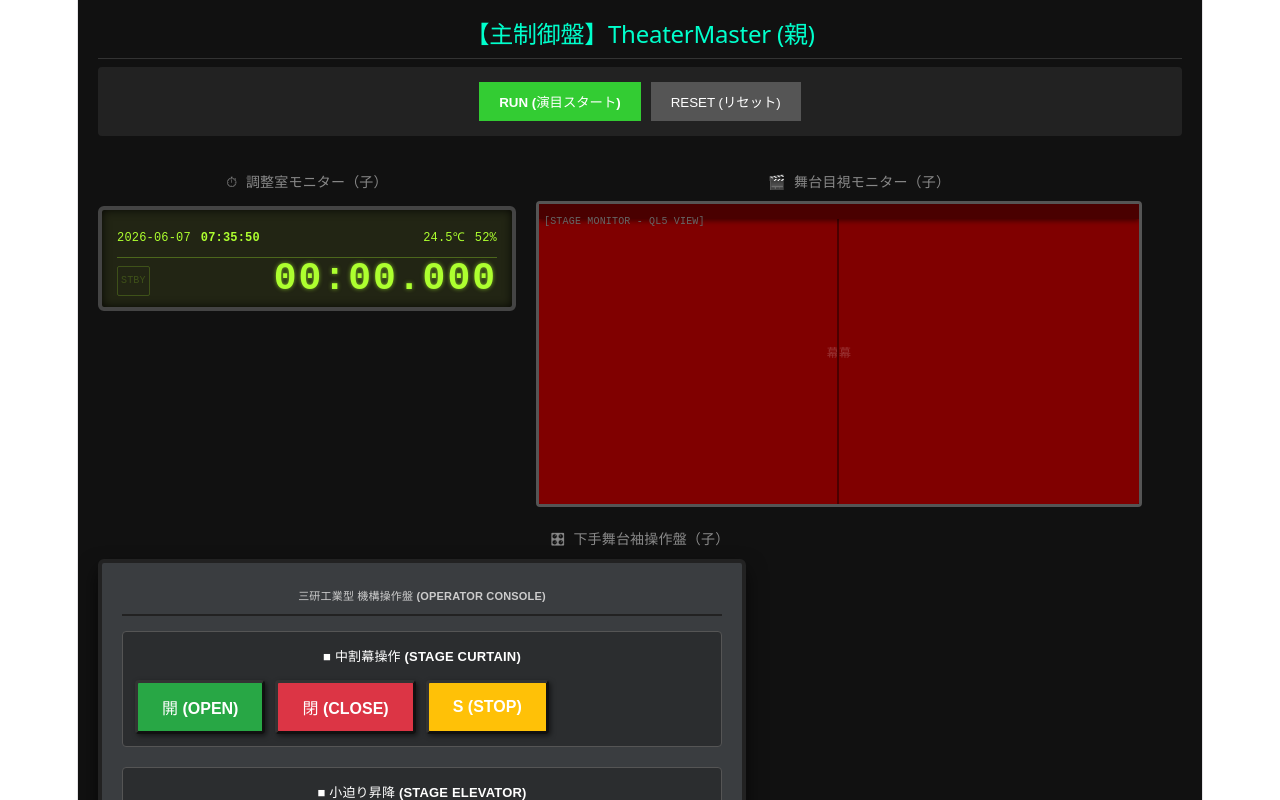
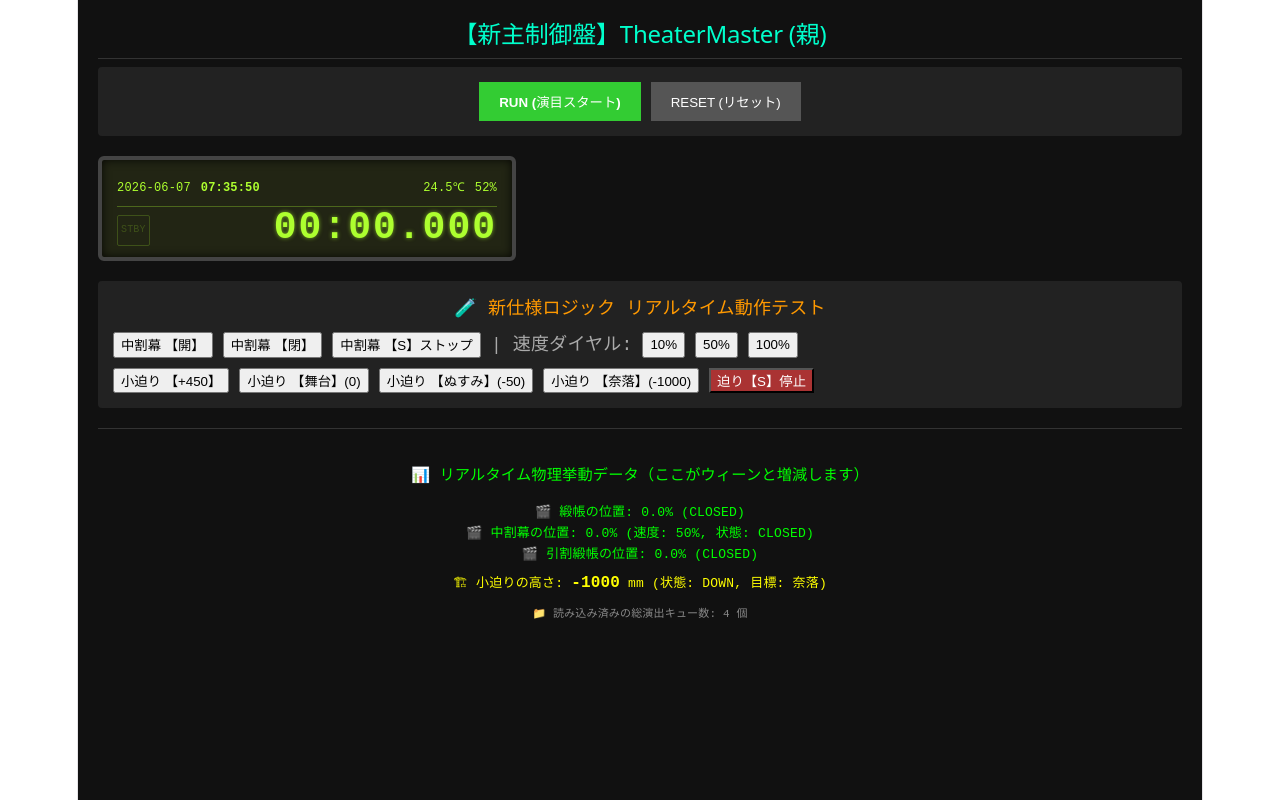
Before and after one commit to yuji-oonaka/stage-director-chronicle, a React (Vite) app: page / in a window 1280 px wide. Shown: the top 800 px of the page. Built offline with nearby package versions, Linux system fonts and the light colour scheme.

Commit message:
fix: [バグ修正] TheaterMaster内の未使用の型インポートおよび変数の警告を解消

```diff
--- a/src/components/TheaterMaster.tsx
+++ b/src/components/TheaterMaster.tsx
@@ -1,17 +1,34 @@
-import React, { useState, useEffect, useRef } from "react";
-import type { StageState, TimelineEvent } from "../types/theater";
+import { useState, useEffect, useRef } from "react";
+// KoseriState をインポートから削除
+import type { StageState, TimelineEvent, CurtainState } from "../types/theater";
 import timelineData from "../data/timeline.json";
 import { SeikoClock } from "./SeikoClock";
-import { StageMonitor } from "./StageMonitor";
-// 【追加】操作盤のインポート
-import { OperatorConsole } from "./OperatorConsole";
 
+// 幕の初期状態を生成するヘルパー
+const createInitialCurtain = (): CurtainState => ({
+  position: 0, // 0: 全閉、100: 全開
+  status: "closed",
+  speedDial: 50, // 写真のダイヤル初期値を意識して50%スタート
+});
+
+// 新・舞台初期状態（本物の構造レイヤーを完全網羅）
 const initialStageState: StageState = {
-  curtain: "closed",
-  koseri: "down",
-  horizone: false,
+  curtainMain: createInitialCurtain(), // 1. 緞帳
+  koseri: {
+    // 2. 小迫り
+    currentHeight: -1000, // 奈落（地下1000mm）に沈んでいる状態スタート
+    status: "down",
+    targetNamedPosition: "奈落",
+  },
+  curtainMiddle: createInitialCurtain(), // 3. 中割幕
+  curtainBack: createInitialCurtain(), // 4. 引割緞帳（渡りの引き割幕）
+  horizone: { active: false, color: "#050505" },
   actorPresent: "none",
 };
+
+// シミュレーション用の基準速度設定
+const CURTAIN_BASE_SPEED = 0.01; // 100%速度のとき、1msあたりに動く幕の％量
+const KOSERI_SPEED = 0.3; // 1msあたりに昇降するミリメートル（mm）
 
 export const TheaterMaster: React.FC = () => {
   const [isPlaying, setIsPlaying] = useState<boolean>(false);
@@ -20,13 +37,79 @@ export const TheaterMaster: React.FC = () => {
 
   const requestRef = useRef<number | null>(null);
   const previousTimeRef = useRef<number | null>(null);
-
   const timeline: TimelineEvent[] = timelineData as TimelineEvent[];
 
+  // 毎フレーム呼ばれる高精度シミュレーション関数
   const animate = (time: number) => {
     if (previousTimeRef.current !== null) {
       const deltaTime = time - previousTimeRef.current;
       setElapsedTime((prevTime) => prevTime + deltaTime);
+
+      // --- 物理数値のリアルタイム計算処理 ---
+      setStageState((prev) => {
+        const next = { ...prev };
+
+        // 1. 各種幕（緞帳、中割、引割）のシミュレーション計算
+        const updateCurtain = (curtain: CurtainState): CurtainState => {
+          let pos = curtain.position;
+          let stat = curtain.status;
+          // ダイヤル速度(%)に応じた実際の移動速度
+          const speed =
+            deltaTime * CURTAIN_BASE_SPEED * (curtain.speedDial / 100);
+
+          if (stat === "opening") {
+            pos += speed;
+            if (pos >= 100) {
+              pos = 100;
+              stat = "open";
+            }
+          } else if (stat === "closing") {
+            pos -= speed;
+            if (pos <= 0) {
+              pos = 0;
+              stat = "closed";
+            }
+          }
+          return { ...curtain, position: pos, status: stat };
+        };
+
+        next.curtainMain = updateCurtain(next.curtainMain);
+        next.curtainMiddle = updateCurtain(next.curtainMiddle);
+        next.curtainBack = updateCurtain(next.curtainBack);
+
+        // 2. 小迫り（セリ）の無段階・目標値ターゲット昇降計算
+        let kHeight = next.koseri.currentHeight;
+        let kStatus = next.koseri.status;
+        let targetHeight = kHeight;
+
+        // ボタンから指定された名前ベースの目標ミリ数を割り出す
+        if (next.koseri.targetNamedPosition === "+450") targetHeight = 450;
+        if (next.koseri.targetNamedPosition === "舞台") targetHeight = 0;
+        if (next.koseri.targetNamedPosition === "ぬすみ") targetHeight = -50;
+        if (next.koseri.targetNamedPosition === "奈落") targetHeight = -1000;
+
+        if (kStatus === "rising") {
+          kHeight += deltaTime * KOSERI_SPEED;
+          if (kHeight >= targetHeight) {
+            kHeight = targetHeight;
+            kStatus = kHeight === 450 ? "up" : "stopped";
+          }
+        } else if (kStatus === "falling") {
+          kHeight -= deltaTime * KOSERI_SPEED;
+          if (kHeight <= targetHeight) {
+            kHeight = targetHeight;
+            kStatus = kHeight === -1000 ? "down" : "stopped";
+          }
+        }
+
+        next.koseri = {
+          ...next.koseri,
+          currentHeight: kHeight,
+          status: kStatus,
+        };
+
+        return next;
+      });
     }
     previousTimeRef.current = time;
     requestRef.current = requestAnimationFrame(animate);
@@ -36,9 +119,7 @@ export const TheaterMaster: React.FC = () => {
     if (isPlaying) {
       requestRef.current = requestAnimationFrame(animate);
     } else {
-      if (requestRef.current) {
-        cancelAnimationFrame(requestRef.current);
-      }
+      if (requestRef.current) cancelAnimationFrame(requestRef.current);
       previousTimeRef.current = null;
     }
     return () => {
@@ -46,86 +127,67 @@ export const TheaterMaster: React.FC = () => {
     };
   }, [isPlaying]);
 
-  // 【将来への布石】自動進行処理（ブザーが鳴る、役者が勝手に板付くなどの環境変化用）
-  useEffect(() => {
-    if (!isPlaying) return;
-
-    // 開演ブザー（0秒）の自動シミュレート
-    if (
-      elapsedTime >= 0 &&
-      stageState.actorPresent === "none" &&
-      stageState.curtain === "closed"
-    ) {
-      // 最初の状態トリガー（ここでは役者をスタンバイさせるなど）
-      setStageState((prev) => ({ ...prev, actorPresent: "none" }));
-    }
-
-    // 14秒時点で役者が勝手に裏でスタンバイ（板付き準備）する等のタイムライン自動進行
-    if (
-      elapsedTime >= 14000 &&
-      elapsedTime < 15000 &&
-      stageState.actorPresent === "none"
-    ) {
-      setStageState((prev) => ({ ...prev, actorPresent: "on-stage" })); // 15秒の迫り上がりに向けて役者が板付く
-    }
-  }, [elapsedTime, isPlaying]);
-
   const handleReset = () => {
     setIsPlaying(false);
     setElapsedTime(0);
     setStageState(initialStageState);
   };
 
-  // 【追加】中割幕ボタンが押された時の処理
-  const handleCurtainAction = (action: "開" | "閉" | "S") => {
-    console.log(
-      `[CUE] 中割幕操作: ${action} (Time: ${(elapsedTime / 1000).toFixed(3)}s)`,
-    );
-
+  // --- 【新規】実物写真ボタンを模した仮のイベントハンドラー群 ---
+  // 幕の操作（引割幕・中割幕・引割緞帳を一括で処理できる汎用関数）
+  const triggerCurtain = (
+    target: "curtainMain" | "curtainMiddle" | "curtainBack",
+    action: "開" | "閉" | "S",
+  ) => {
     setStageState((prev) => {
-      let nextCurtain: StageState["curtain"] = prev.curtain;
-      let nextHorizone = prev.horizone;
-
-      if (action === "開") {
-        nextCurtain = "open";
-        nextHorizone = true; // 仕様書より：中割幕【開】/ ホリゾント点灯
-      } else if (action === "閉") {
-        nextCurtain = "closed";
-      } else if (action === "S") {
-        nextCurtain = "stopped";
-      }
-
-      return { ...prev, curtain: nextCurtain, horizone: nextHorizone };
+      const curtain = prev[target];
+      let stat = curtain.status;
+      if (action === "開") stat = "opening";
+      if (action === "閉") stat = "closing";
+      if (action === "S") stat = "stopped";
+      return { ...prev, [target]: { ...curtain, status: stat } };
     });
   };
 
-  // 【追加】小迫りボタンが押された時の処理
-  const handleKoseriAction = (action: "昇" | "降" | "S") => {
-    console.log(
-      `[CUE] 小迫り操作: ${action} (Time: ${(elapsedTime / 1000).toFixed(3)}s)`,
-    );
+  // 幕の速度ダイヤル変更（％変更）
+  const changeCurtainSpeed = (
+    target: "curtainMain" | "curtainMiddle" | "curtainBack",
+    speed: number,
+  ) => {
+    setStageState((prev) => ({
+      ...prev,
+      [target]: { ...prev[target], speedDial: speed },
+    }));
+  };
 
+  // 小迫りの目標位置指定操作（+450、舞台、ぬすみ、奈落）
+  const triggerKoseri = (namedPos: "+450" | "舞台" | "ぬすみ" | "奈落") => {
     setStageState((prev) => {
-      let nextKoseri: StageState["koseri"] = prev.koseri;
+      const current = prev.koseri.currentHeight;
+      let target = current;
+      if (namedPos === "+450") target = 450;
+      if (namedPos === "舞台") target = 0;
+      if (namedPos === "ぬすみ") target = -50;
+      if (namedPos === "奈落") target = -1000;
 
-      if (action === "昇") nextKoseri = "up";
-      if (action === "降") nextKoseri = "down";
-      if (action === "S") nextKoseri = "stopped";
-
-      return { ...prev, koseri: nextKoseri };
+      const stat =
+        target > current ? "rising" : target < current ? "falling" : "stopped";
+      return {
+        ...prev,
+        koseri: { ...prev.koseri, targetNamedPosition: namedPos, status: stat },
+      };
     });
   };
 
-  // 【追加】演出同期 GO ボタンが押された時の処理
-  const handleSynchroGO = () => {
-    console.log(
-      `[CUE] 音響・照明 GO! (Time: ${(elapsedTime / 1000).toFixed(3)}s)`,
-    );
-
+  // 小迫りの緊急ストップ
+  const stopKoseri = () => {
     setStageState((prev) => ({
       ...prev,
-      actorPresent:
-        prev.actorPresent === "on-stage" ? "haked" : prev.actorPresent,
+      koseri: {
+        ...prev.koseri,
+        status: "stopped",
+        targetNamedPosition: "none",
+      },
     }));
   };
 
@@ -146,9 +208,10 @@ export const TheaterMaster: React.FC = () => {
           color: "#00ffcc",
         }}
       >
-        【主制御盤】TheaterMaster (親)
+        【新主制御盤】TheaterMaster (親)
       </h2>
 
+      {/* 演目RUN/RESETコンソール */}
       <div
         style={{
           marginBottom: "20px",
@@ -185,53 +248,108 @@ export const TheaterMaster: React.FC = () => {
         </button>
       </div>
 
-      {/* モニターセクション */}
+      {/* 時計コンポーネントのみ配置（Propsの型が変わっていないため安全） */}
+      <div style={{ marginBottom: "20px" }}>
+        <SeikoClock elapsedTime={elapsedTime} isPlaying={isPlaying} />
+      </div>
+
+      {/* --- 仮設置：新仕様ロジックの動作検証用ミニボタン群 --- */}
       <div
         style={{
-          display: "flex",
-          gap: "20px",
-          flexWrap: "wrap",
+          backgroundColor: "#222",
+          padding: "15px",
+          borderRadius: "4px",
           marginBottom: "20px",
         }}
       >
-        <div>
-          <h3 style={{ fontSize: "14px", color: "#888", marginBottom: "5px" }}>
-            ⏱ 調整室モニター（子）
-          </h3>
-          <SeikoClock elapsedTime={elapsedTime} isPlaying={isPlaying} />
+        <h4 style={{ margin: "0 0 10px 0", color: "#ff9900" }}>
+          🧪 新仕様ロジック リアルタイム動作テスト
+        </h4>
+        <div
+          style={{
+            display: "flex",
+            gap: "10px",
+            marginBottom: "10px",
+            flexWrap: "wrap",
+          }}
+        >
+          <button onClick={() => triggerCurtain("curtainMiddle", "開")}>
+            中割幕 【開】
+          </button>
+          <button onClick={() => triggerCurtain("curtainMiddle", "閉")}>
+            中割幕 【閉】
+          </button>
+          <button onClick={() => triggerCurtain("curtainMiddle", "S")}>
+            中割幕 【S】ストップ
+          </button>
+          <span style={{ color: "#aaa" }}>| 速度ダイヤル:</span>
+          <button onClick={() => changeCurtainSpeed("curtainMiddle", 10)}>
+            10%
+          </button>
+          <button onClick={() => changeCurtainSpeed("curtainMiddle", 50)}>
+            50%
+          </button>
+          <button onClick={() => changeCurtainSpeed("curtainMiddle", 100)}>
+            100%
+          </button>
         </div>
-
-        <div style={{ flex: "1", minWidth: "300px" }}>
-          <h3 style={{ fontSize: "14px", color: "#888", marginBottom: "5px" }}>
-            🎬 舞台目視モニター（子）
-          </h3>
-          <StageMonitor stageState={stageState} />
+        <div style={{ display: "flex", gap: "10px" }}>
+          <button onClick={() => triggerKoseri("+450")}>小迫り 【+450】</button>
+          <button onClick={() => triggerKoseri("舞台")}>
+            小迫り 【舞台】(0)
+          </button>
+          <button onClick={() => triggerKoseri("ぬすみ")}>
+            小迫り 【ぬすみ】(-50)
+          </button>
+          <button onClick={() => triggerKoseri("奈落")}>
+            小迫り 【奈落】(-1000)
+          </button>
+          <button
+            onClick={() => stopKoseri()}
+            style={{ backgroundColor: "#aa3333", color: "#fff" }}
+          >
+            迫り【S】停止
+          </button>
         </div>
       </div>
 
-      {/* 【追加】操作盤盤面セクション */}
-      <div style={{ marginBottom: "30px" }}>
-        <h3 style={{ fontSize: "14px", color: "#888", marginBottom: "5px" }}>
-          🎛 下手舞台袖操作盤（子）
-        </h3>
-        <OperatorConsole
-          onCurtainAction={handleCurtainAction}
-          onKoseriAction={handleKoseriAction}
-          onSynchroGO={handleSynchroGO}
-        />
-      </div>
-
+      {/* リアルタイム数値デバッグモニター */}
       <div
         style={{
           borderTop: "1px solid #333",
           paddingTop: "20px",
-          fontSize: "12px",
-          color: "#888",
+          fontSize: "13px",
+          color: "#00ff00",
+          lineHeight: "1.6",
         }}
       >
-        <h3>🔍 デバッグモニター</h3>
-        <p>現在の舞台機構状態: {JSON.stringify(stageState)}</p>
-        <p>読み込み済みの総キュー数: {timeline.length} 個</p>
+        <h3>📊 リアルタイム物理挙動データ（ここがウィーンと増減します）</h3>
+        <div>
+          🎬 緞帳の位置: {stageState.curtainMain.position.toFixed(1)}% (
+          {stageState.curtainMain.status.toUpperCase()})
+        </div>
+        <div>
+          🎬 中割幕の位置: {stageState.curtainMiddle.position.toFixed(1)}%
+          (速度: {stageState.curtainMiddle.speedDial}%, 状態:{" "}
+          {stageState.curtainMiddle.status.toUpperCase()})
+        </div>
+        <div>
+          🎬 引割緞帳の位置: {stageState.curtainBack.position.toFixed(1)}% (
+          {stageState.curtainBack.status.toUpperCase()})
+        </div>
+        <div style={{ color: "#ffff00", marginTop: "5px" }}>
+          🏗 小迫りの高さ:{" "}
+          <span style={{ fontSize: "16px", fontWeight: "bold" }}>
+            {Math.round(stageState.koseri.currentHeight)}
+          </span>{" "}
+          mm (状態: {stageState.koseri.status.toUpperCase()}, 目標:{" "}
+          {stageState.koseri.targetNamedPosition})
+        </div>
+
+        {/* 【復活】timeline を使用して警告をクリア */}
+        <div style={{ color: "#888", fontSize: "11px", marginTop: "10px" }}>
+          📁 読み込み済みの総演出キュー数: {timeline.length} 個
+        </div>
       </div>
     </div>
   );
```
